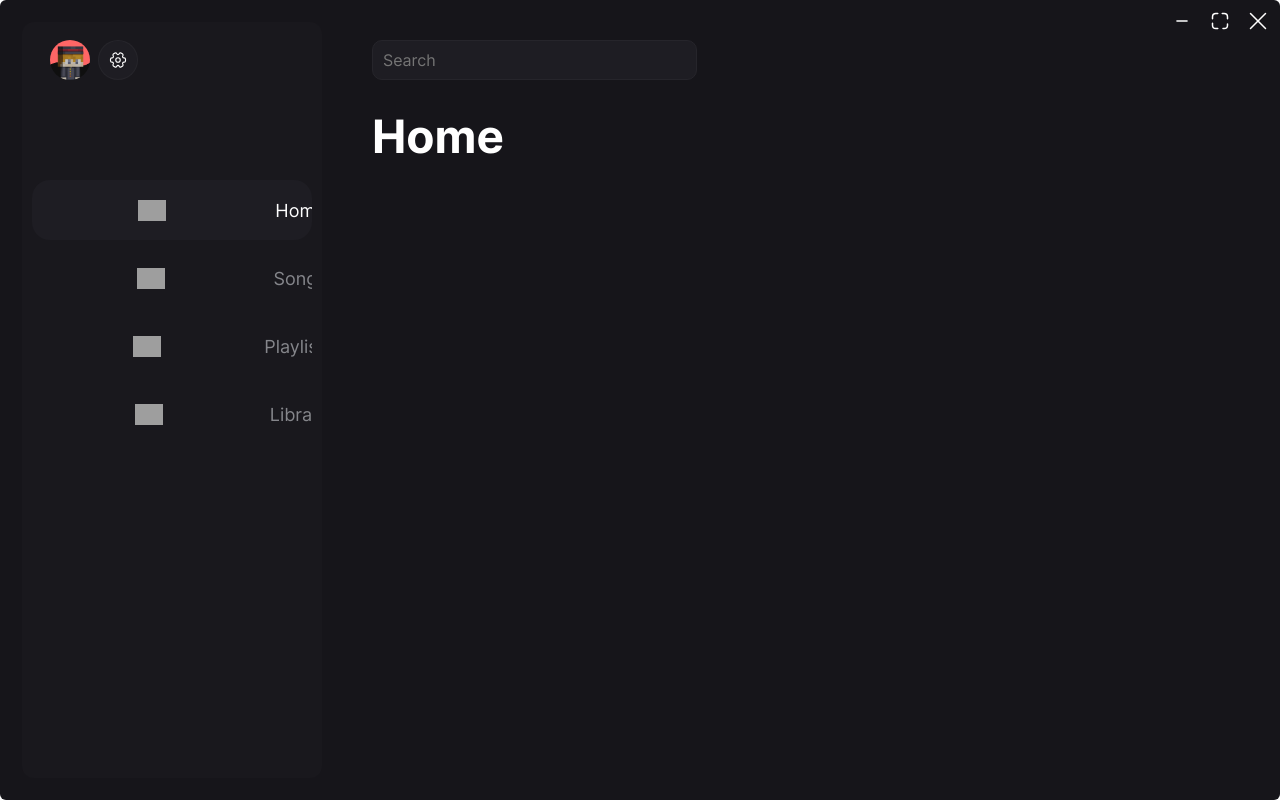
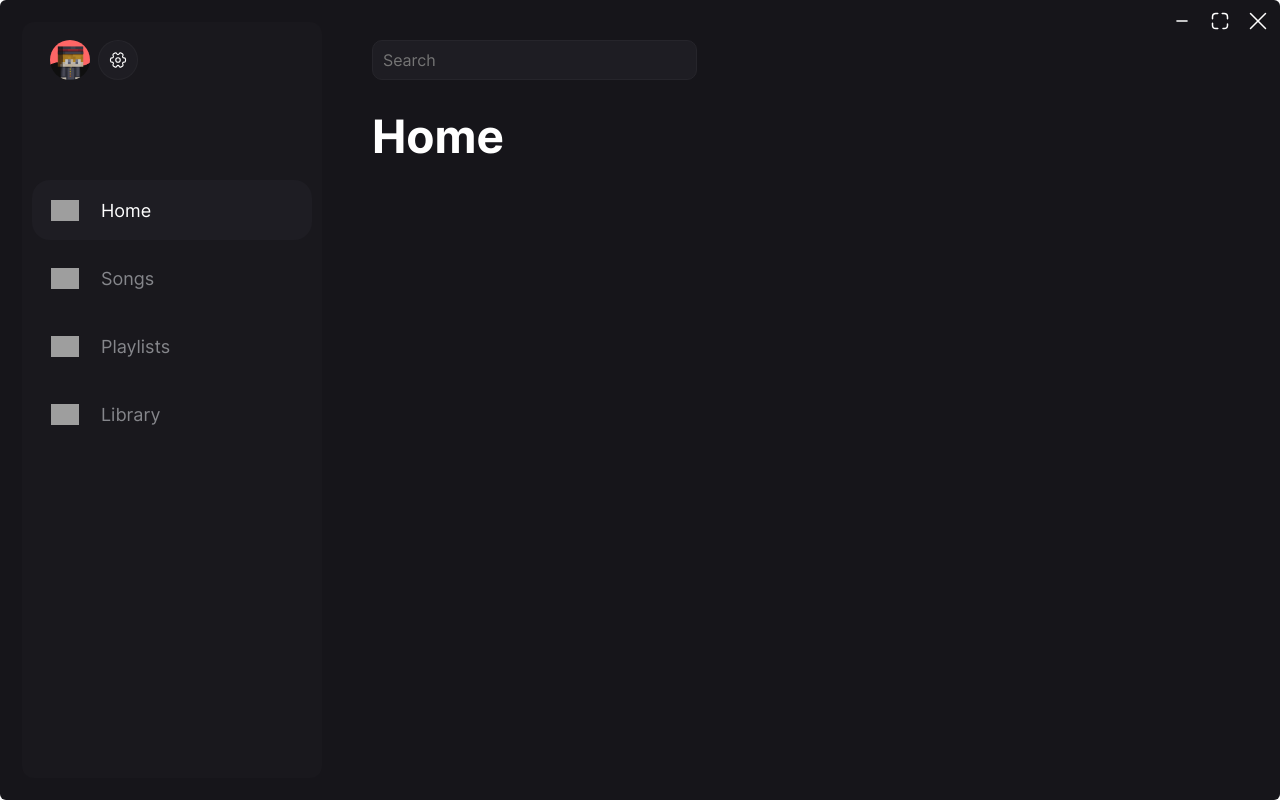
Before and after one commit to vleerapp/Vleer, a Nuxt app: page / in a window 1280 px wide. Built offline with nearby package versions, Linux system fonts and the light colour scheme; grey boxes are pictures that could not be loaded.

Commit message:
fixed bugs

```diff
--- a/css/media.css
+++ b/css/media.css
@@ -116,6 +116,10 @@
 
   .tab_icon {
     margin-left: 0;
+  }
+
+  .tab_icon {
+    width: 100%;
   }
 
   .settings {
--- a/css/sidebar.css
+++ b/css/sidebar.css
@@ -98,7 +98,7 @@
   background-position: 50% 50%;
   background-repeat: no-repeat;
   height: 30px;
-  width: 100%;
+  width: 30px;
 }
 
 .tab_text {
```
